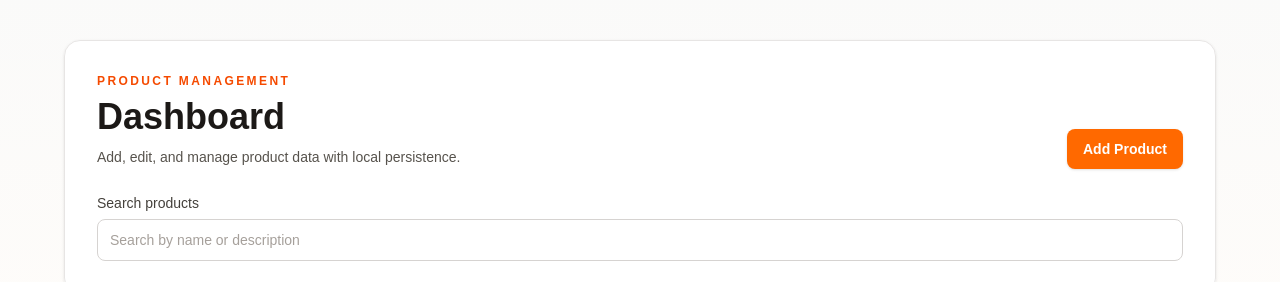
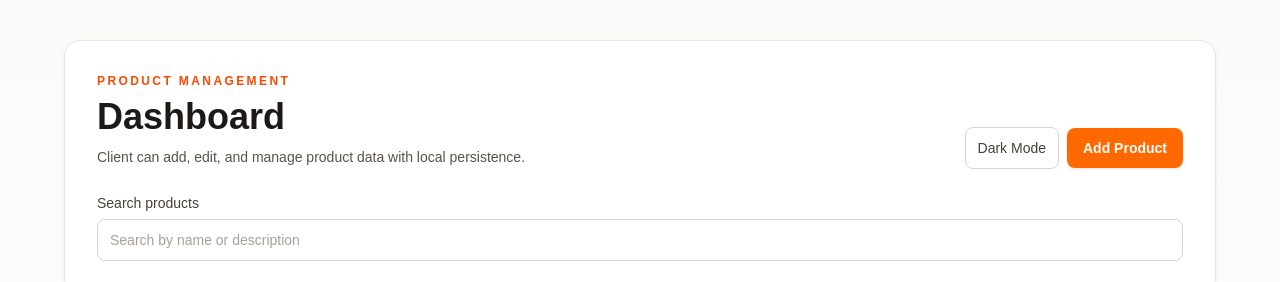
Before and after one commit to Satheesan-R/Product-Management-System, a Next.js app: page / in a window 1280 px wide. Shown: the top 282 px of the page. Built offline with nearby package versions, Linux system fonts and the light colour scheme.

Commit message:
Added a Dark Mode toggle button in page.tsx header.

```diff
--- a/app/page.tsx
+++ b/app/page.tsx
@@ -16,11 +16,15 @@ type DialogState = {
   product: Product | null;
 };
 
+type Theme = "light" | "dark";
+
 const INITIAL_DIALOG_STATE: DialogState = {
   open: false,
   mode: "create",
   product: null,
 };
+
+const THEME_STORAGE_KEY = "product-management-theme";
 
 export default function Page() {
   const [products, setProducts] = useState<Product[]>(() =>
@@ -28,10 +32,29 @@ export default function Page() {
   );
   const [search, setSearch] = useState("");
   const [dialog, setDialog] = useState<DialogState>(INITIAL_DIALOG_STATE);
+  const [theme, setTheme] = useState<Theme>(() => {
+    if (typeof window === "undefined") {
+      return "light";
+    }
+
+    const savedTheme = window.localStorage.getItem(THEME_STORAGE_KEY);
+    if (savedTheme === "dark" || savedTheme === "light") {
+      return savedTheme;
+    }
+
+    return window.matchMedia("(prefers-color-scheme: dark)").matches
+      ? "dark"
+      : "light";
+  });
 
   useEffect(() => {
     saveProductsToStorage(products);
   }, [products]);
+
+  useEffect(() => {
+    document.documentElement.classList.toggle("dark", theme === "dark");
+    window.localStorage.setItem(THEME_STORAGE_KEY, theme);
+  }, [theme]);
 
   const filteredProducts = useMemo(() => {
     const query = search.trim().toLowerCase();
@@ -56,6 +79,10 @@ export default function Page() {
 
   function closeDialog() {
     setDialog(INITIAL_DIALOG_STATE);
+  }
+
+  function toggleTheme() {
+    setTheme((previous) => (previous === "dark" ? "light" : "dark"));
   }
 
   function handleCreate(payload: {
@@ -120,24 +147,33 @@ export default function Page() {
   }
 
   return (
-    <main className="min-h-screen bg-gradient-to-b from-stone-50 via-orange-50/30 to-stone-100 px-4 py-10 sm:px-6">
+    <main className="min-h-screen bg-gradient-to-b from-stone-50 via-orange-50/30 to-stone-100 px-4 py-10 transition-colors dark:from-stone-950 dark:via-stone-900 dark:to-stone-950 sm:px-6">
       <Toaster richColors position="top-right" />
 
       <section className="mx-auto w-full max-w-6xl">
-        <header className="mb-8 rounded-2xl border border-stone-200 bg-white/95 p-6 shadow-sm backdrop-blur sm:p-8">
+        <header className="mb-8 rounded-2xl border border-stone-200 bg-white/95 p-6 shadow-sm backdrop-blur transition-colors dark:border-stone-700 dark:bg-stone-900/90 sm:p-8">
           <div className="flex flex-col gap-6 md:flex-row md:items-end md:justify-between">
             <div>
               <p className="text-xs font-semibold uppercase tracking-[0.2em] text-orange-600">
                 Product Management
               </p>
-              <h1 className="mt-2 text-3xl font-bold text-stone-900 sm:text-4xl">
+              <h1 className="mt-2 text-3xl font-bold text-stone-900 dark:text-stone-100 sm:text-4xl">
                 Dashboard
               </h1>
-              <p className="mt-2 max-w-xl text-sm leading-6 text-stone-600">
-                Add, edit, and manage product data with local persistence.
+              <p className="mt-2 max-w-xl text-sm leading-6 text-stone-600 dark:text-stone-300">
+                Client can add, edit, and manage product data with local persistence.
               </p>
             </div>
 
+            <div className="flex items-center gap-2">
+              <button
+                type="button"
+                onClick={toggleTheme}
+                className="rounded-lg border border-stone-300 bg-white px-3 py-2.5 text-sm font-medium text-stone-700 transition hover:bg-stone-100 dark:border-stone-600 dark:bg-stone-800 dark:text-stone-100 dark:hover:bg-stone-700"
+                aria-label="Toggle dark mode"
+              >
+                {theme === "dark" ? "Light" : "Dark"} Mode
+              </button>
               <button
                 type="button"
                 onClick={openCreateDialog}
@@ -146,9 +182,13 @@ export default function Page() {
                 Add Product
               </button>
             </div>
+          </div>
 
           <div className="mt-6">
-            <label htmlFor="search" className="mb-1.5 block text-sm font-medium text-stone-700">
+            <label
+              htmlFor="search"
+              className="mb-1.5 block text-sm font-medium text-stone-700 dark:text-stone-300"
+            >
               Search products
             </label>
             <input
@@ -156,14 +196,14 @@ export default function Page() {
               type="search"
               value={search}
               onChange={(event) => setSearch(event.target.value)}
-              className="w-full rounded-lg border border-stone-300 bg-white px-3 py-2.5 text-sm outline-none ring-orange-500 transition placeholder:text-stone-400 focus:border-orange-400 focus:ring"
+              className="w-full rounded-lg border border-stone-300 bg-white px-3 py-2.5 text-sm text-stone-900 outline-none ring-orange-500 transition placeholder:text-stone-400 focus:border-orange-400 focus:ring dark:border-stone-600 dark:bg-stone-800 dark:text-stone-100 dark:placeholder:text-stone-400"
               placeholder="Search by name or description"
             />
           </div>
         </header>
 
         {filteredProducts.length === 0 ? (
-          <div className="rounded-2xl border border-dashed border-stone-300 bg-white p-10 text-center text-sm text-stone-600">
+          <div className="rounded-2xl border border-dashed border-stone-300 bg-white p-10 text-center text-sm text-stone-600 transition-colors dark:border-stone-600 dark:bg-stone-900 dark:text-stone-300">
             {products.length === 0
               ? "No products yet. Add your first product to get started."
               : "No products match your search."}
```
Lines whose indentation alone changed are shown as unchanged.
